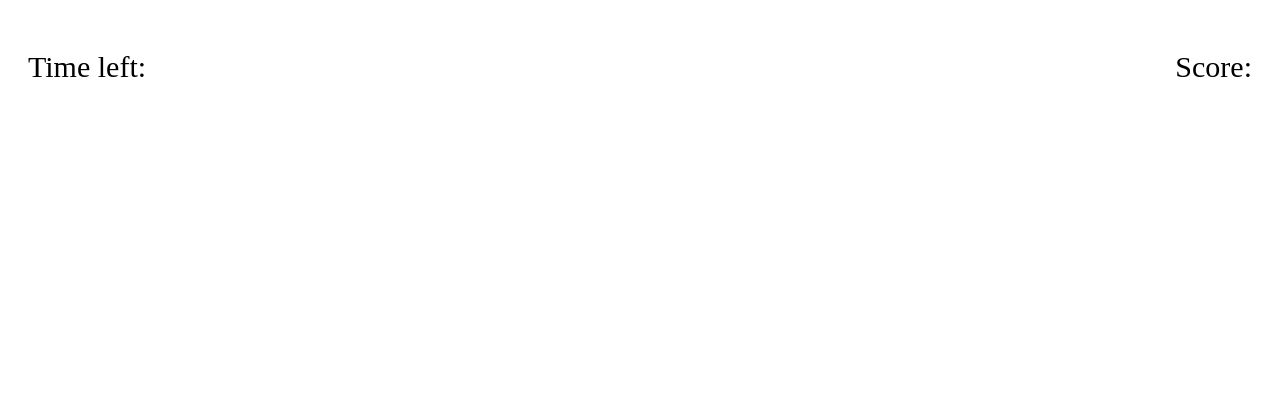
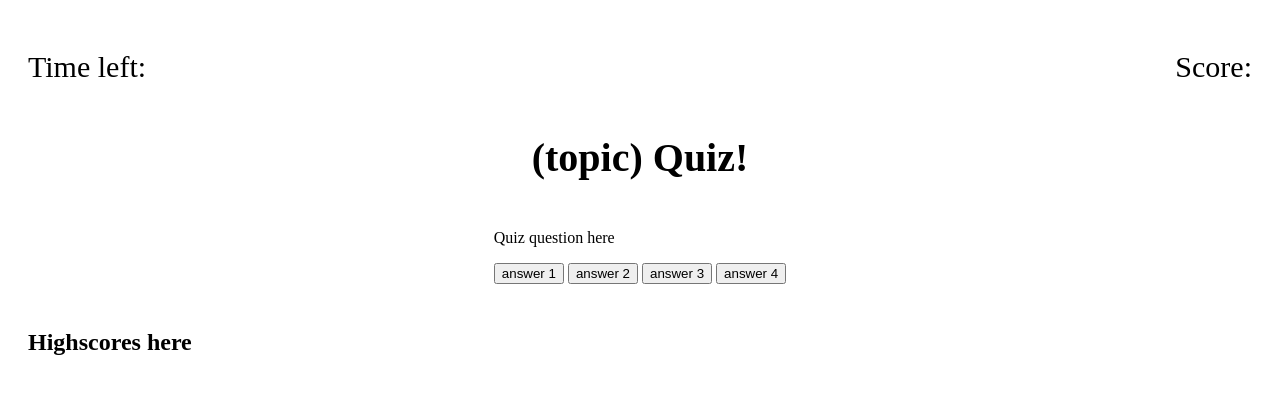
Before and after one commit to Adpileggi/timed-quiz, a plain HTML site: page index.html in a window 1280 px wide. Drawn offline with Linux system fonts and the light colour scheme; files whose address does not match are found by name.

Commit message:
filled out html wireframe, added basic css

```diff
--- a/assets/style.css
+++ b/assets/style.css
@@ -9,3 +9,28 @@ header ul {
     list-style-type: none;
     padding: 20px;
 }
+
+header h1 {
+  display: flex;
+  justify-content: center;
+  flex-wrap: wrap;
+  text-align: center;
+  font-size: 40px;
+}
+
+main {
+  display: flex;
+  justify-content: center
+}
+
+main div {
+  flex-direction: column;
+  padding: 5px;
+}
+
+footer {
+  display: flex;
+  flex-wrap: wrap;
+  justify-content: flex-start;
+  padding: 20px;
+}
--- a/index.html
+++ b/index.html
@@ -7,6 +7,7 @@
         <title>Timed Quiz</title>
         <link rel="stylesheet" href="assets/style.css">
     </head>
+
     <body>
         <header>
             <ul>
@@ -14,11 +15,24 @@
                 <li>Time left:</li>
                 <li>Score: </li>
             </ul>
+            <div>
+            <h1>(topic) Quiz!</h1>
+            </div>
         </header>
+
         <main>
-            <!-- quiz question and buttons herer -->
+                <div>
+                    <p>Quiz question here</p>
+                    <button>answer 1</button>
+                    <button>answer 2</button>
+                    <button>answer 3</button>
+                    <button>answer 4</button>
+                </div>
         </main>
-        <!-- make a highscore footer? -->
+
+        <footer>
+            <h2>Highscores here</h2>
+        </footer>
         <script src="script.js"></script>
     </body>
 
```
